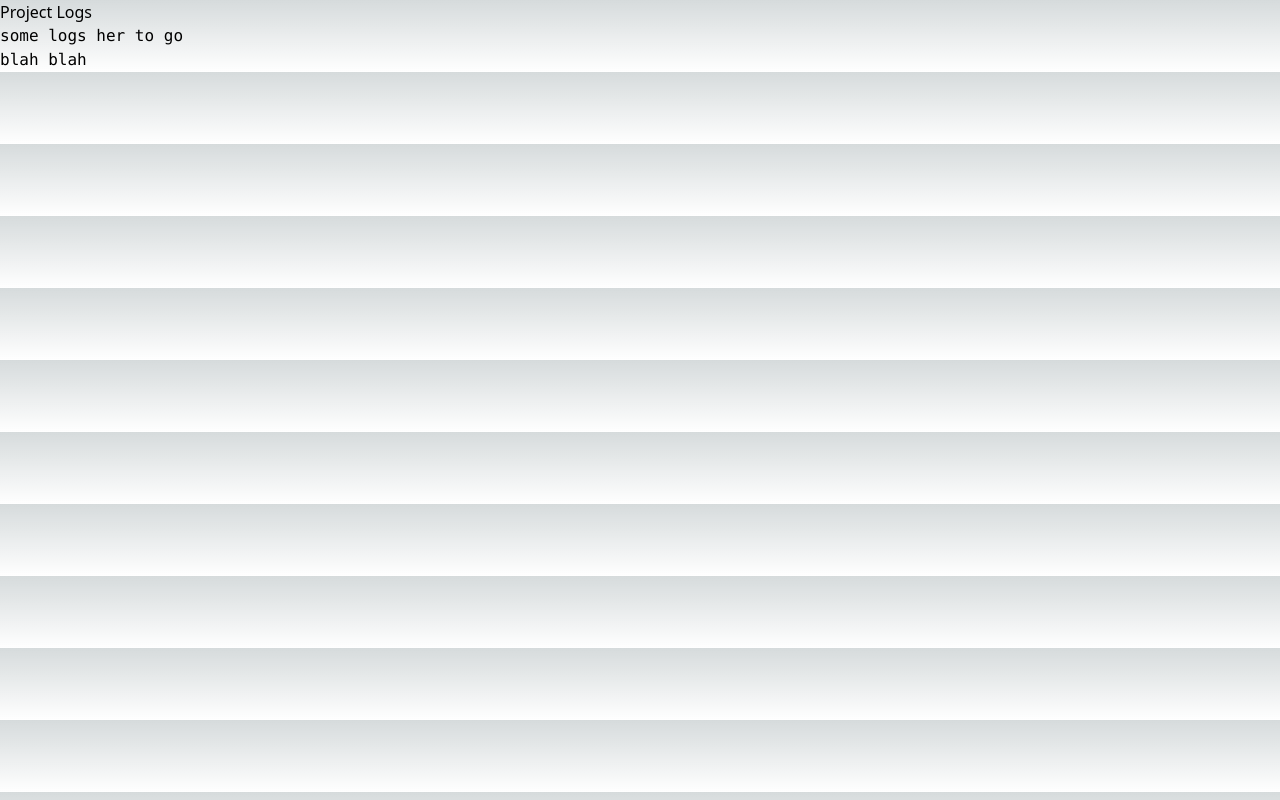
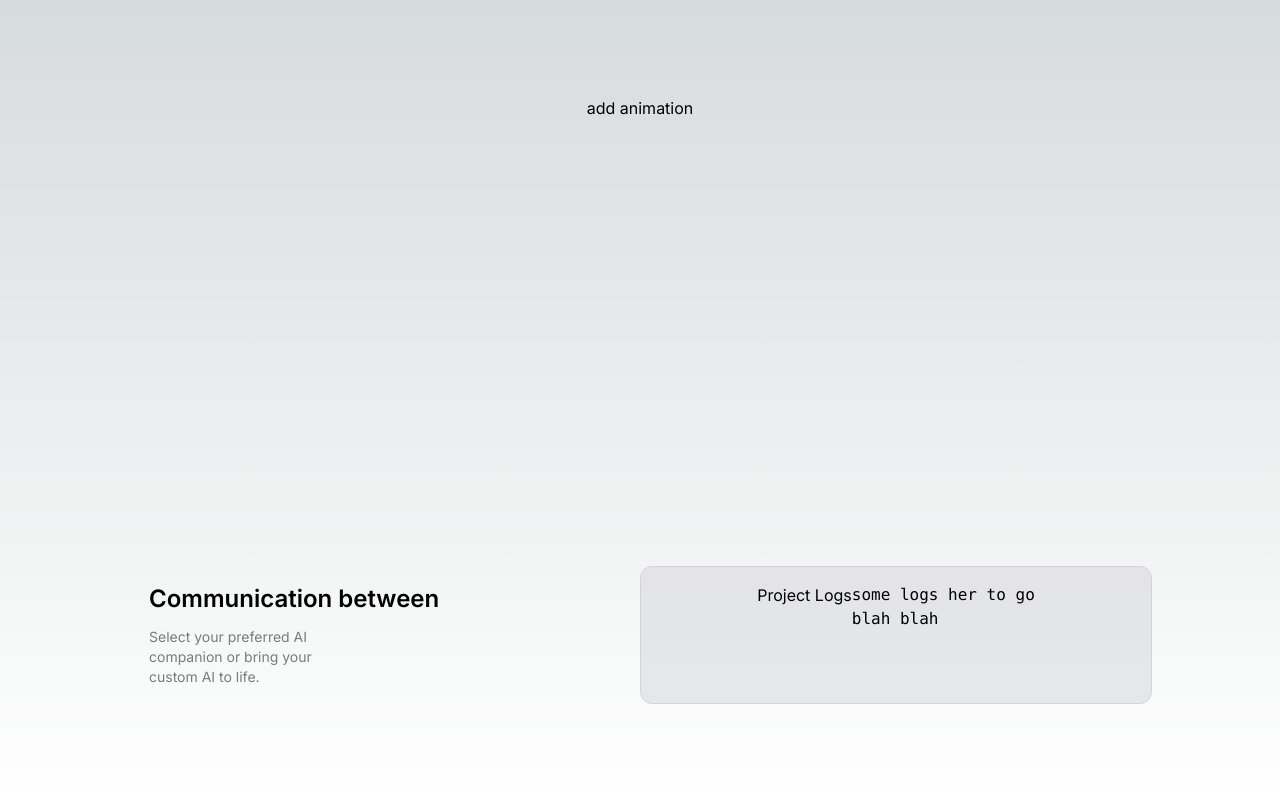
Before and after one commit to MaxSmile/Connect-GPT-to-a-chat, a Next.js app in the folder ai-chat-tool/: page /demo in a window 1280 px wide. Built offline with nearby package versions, Linux system fonts and the light colour scheme.

Commit message:
front of the demoview

```diff
--- a/ai-chat-tool/pages/demo.js
+++ b/ai-chat-tool/pages/demo.js
@@ -1,5 +1,8 @@
 // pages/demo.js
 import { useEffect, useState } from 'react';
+import { Inter } from 'next/font/google'
+
+const inter = Inter({ subsets: ['latin'] })
 
 export default function Demo() {
   const [logs, setLogs] = useState('');
@@ -15,9 +18,33 @@ export default function Demo() {
   }, []);
 
   return (
-    <div>
+    <main
+    className={`flex min-h-screen flex-col items-center justify-between p-24 ${inter.className}`}
+  >
+    <div> <h1>add animation</h1> </div>
+
+
+
+
+    <div className="mb-32 grid text-center lg:max-w-5xl lg:w-full lg:mb-0 lg:grid-cols-2 lg:text-left">
+        <div
+          className="group rounded-lg border border-transparent px-5 py-4 transition-colors hover:border-gray-300 hover:bg-gray-100 hover:dark:border-neutral-700 hover:dark:bg-neutral-800/30"
+        >
+          <h2 className={`mb-3 text-2xl font-semibold max-w-[20ch] `}>
+          Communication between
+          </h2>
+          <p className={`m-0 max-w-[20ch] text-sm opacity-50`}>
+            Select your preferred AI companion or bring your custom AI to life.
+          </p>
+        </div>
+
+    <div className="fixed left-0 top-0 flex w-full justify-center border-b border-gray-300 bg-gradient-to-b from-zinc-200 pb-6 pt-8 backdrop-blur-2xl dark:border-neutral-800 dark:bg-zinc-800/30 dark:from-inherit lg:static lg:w-auto lg:rounded-xl lg:border lg:bg-gray-200 lg:p-4 lg:dark:bg-zinc-800/30">
       <h1>Project Logs</h1>
+
       <pre>{logs}</pre>
     </div>
+
+    </div>
+    </main>
   );
 }
```
